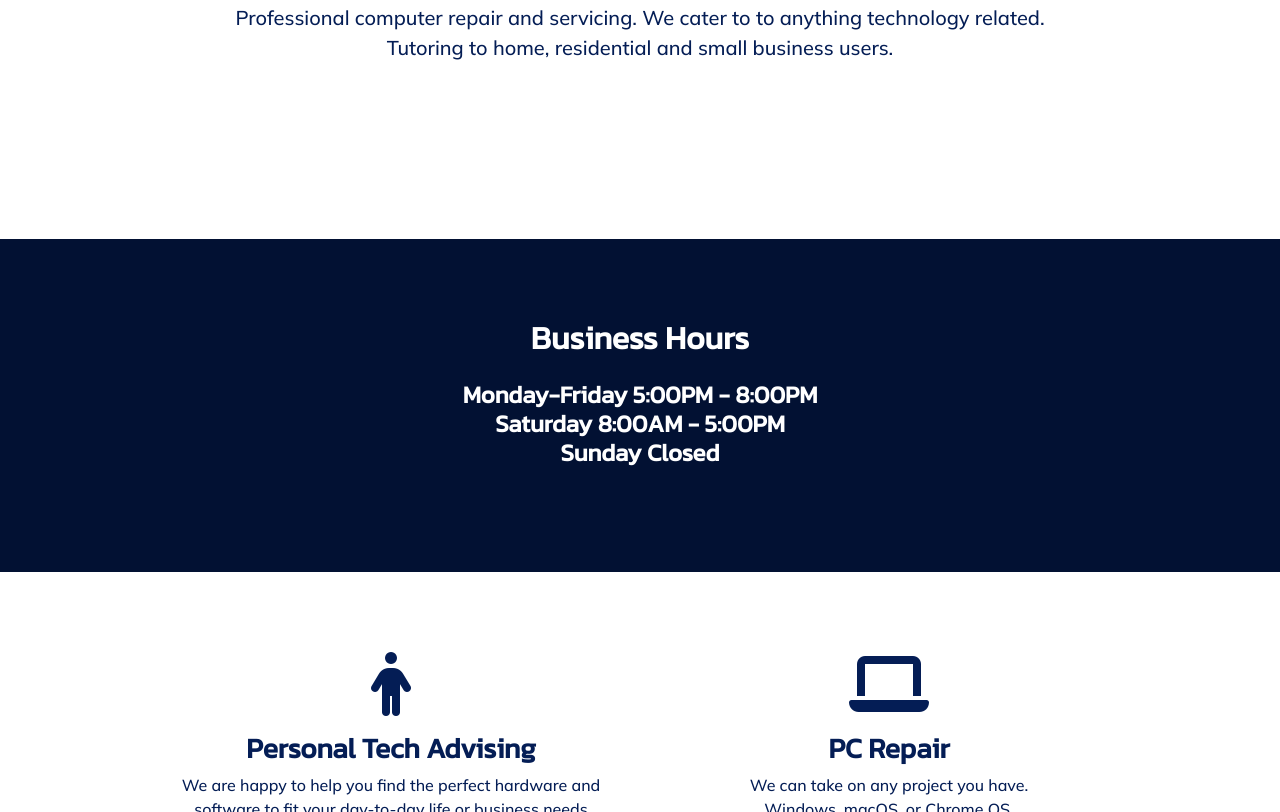
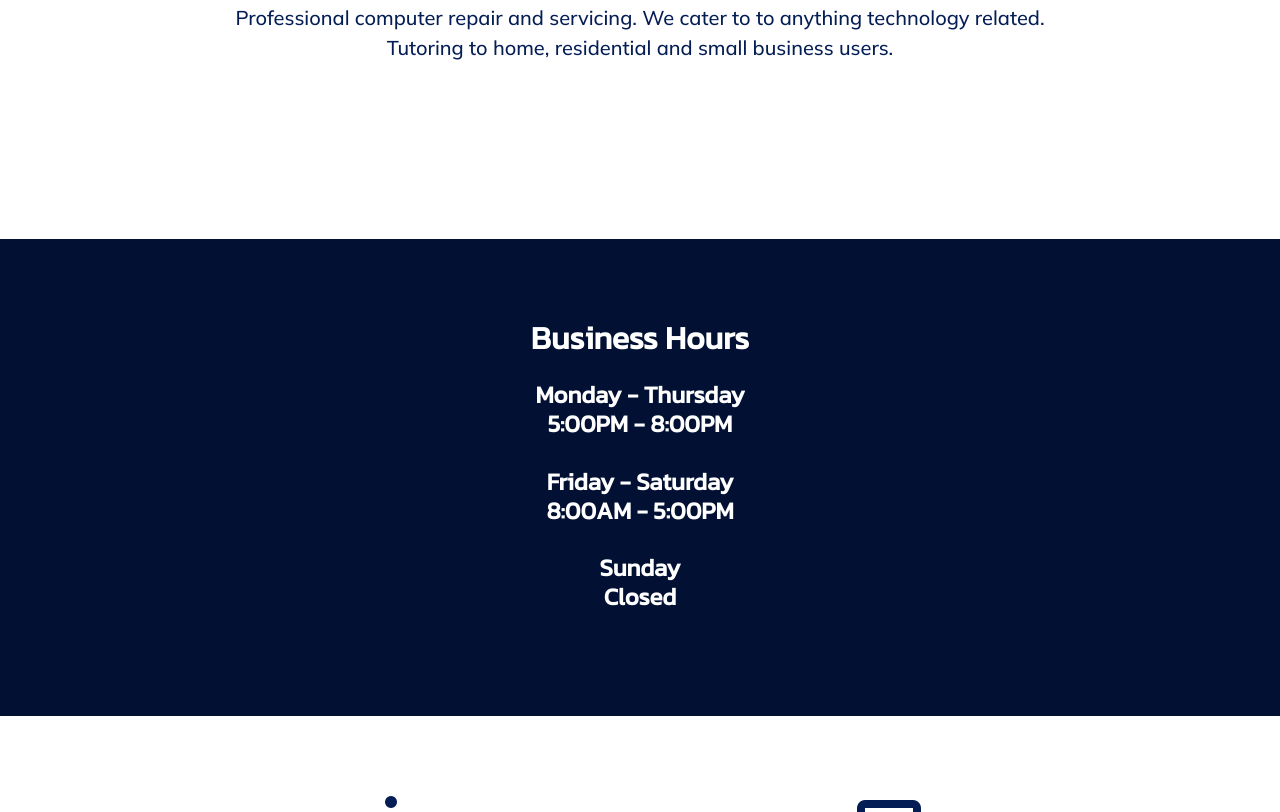
Before and after one commit to sidetechservices/sidetechservices, a plain HTML site: page index.html in a window 1280 px wide. Shown: the part 509-1321 px from the top of the page. Drawn offline with nearby package versions, Linux system fonts and the light colour scheme.

Commit message:
hours update

```diff
--- a/index.html
+++ b/index.html
@@ -73,9 +73,9 @@
             <div class="container px-5">
                 <div class="row gx-5 justify-content-center">
                     <h2 class="text-center text-white mb-4" style="color:rgba(255, 255, 255, 0.95);">Business Hours</h2>
-                    <h4 class="text-center text-white mb-4" style="color:rgba(255, 255, 255, 0.95);">Monday-Friday 5:00PM - 8:00PM<br>
-                        Saturday 8:00AM - 5:00PM<br>
-                        Sunday Closed<br>
+                    <h4 class="text-center text-white mb-4" style="color:rgba(255, 255, 255, 0.95);">Monday - Thursday<br> 5:00PM - 8:00PM<br><br>
+                        Friday - Saturday<br> 8:00AM - 5:00PM<br><br>
+                        Sunday<br> Closed<br>
                         </h4>
                     </div>
             </div>
```
